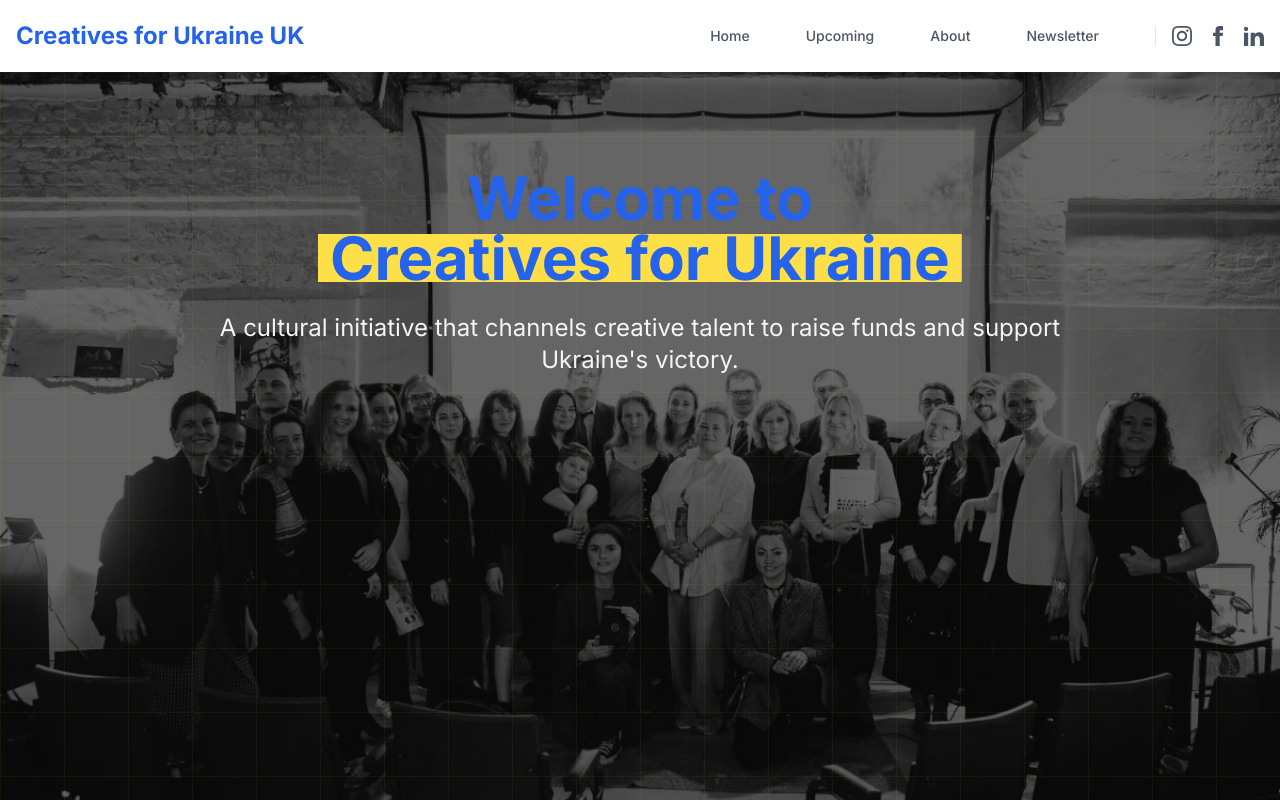
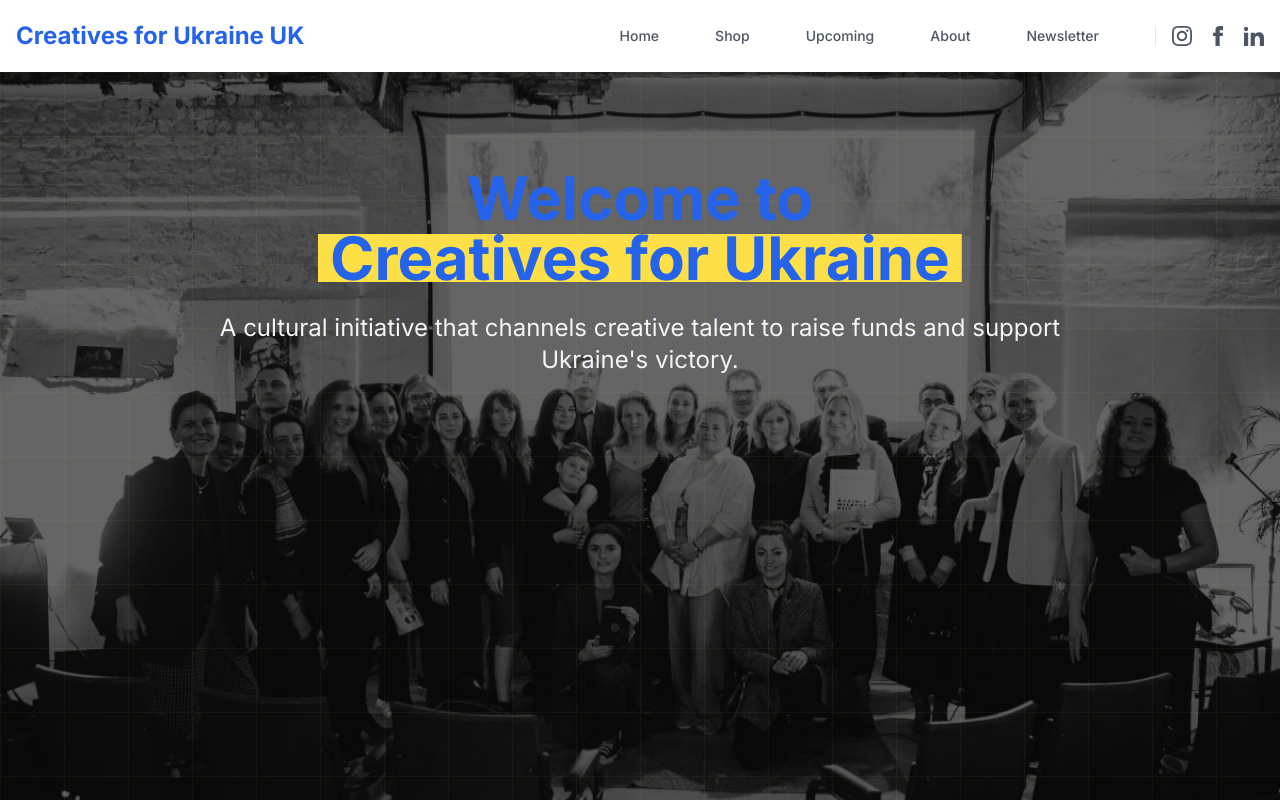
Before and after one commit to Blue-Cardigan/cfu-website, a Next.js app: page / in a window 1280 px wide. Shown: the top 800 px of the page. Built offline with nearby package versions, Linux system fonts and the light colour scheme; no server answers.

Commit message:
Update main shop image heights; fix hydration error

```diff
--- a/package.json
+++ b/package.json
@@ -57,7 +57,6 @@
     "input-otp": "^1.0.1",
     "lucide-react": "^0.323.0",
     "next": "^15.2.4",
-    "next-themes": "^0.2.1",
     "react": "^18.2.0",
     "react-day-picker": "^8.10.0",
     "react-dom": "^18.2.0",
--- a/src/app/shop/page.tsx
+++ b/src/app/shop/page.tsx
@@ -271,13 +271,12 @@
                         src={product.image}
                         alt={product.name}
                         fill
-                        className="object-cover"
+                        className="object-contain"
                         sizes="(max-width: 768px) 100vw, (max-width: 1200px) 50vw, 33vw"
                       />
                     </div>
                     <div className="p-6">
-                      <h3 className="text-xl font-semibold text-gray-900 mb-2">{product.name}</h3>
-                      <p className="text-gray-600 mb-4">{product.description}</p>
+                      <h3 className="text-xl font-semibold text-gray-900 mb-2">{product.name.replace('Creatives For Ukraine logo', '').replace('I\'ll Wear The Suit When The War Is Over ', '').trim().replace(/^\w/, (c) => c.toUpperCase())}</h3>
 
                       {/* Size Selection Dropdown */}
                       <div className="mb-4">
--- a/src/components/Header.tsx
+++ b/src/components/Header.tsx
@@ -1,6 +1,7 @@
 'use client';
 
 import React from 'react';
+import Link from 'next/link';
 import { Button } from '@/components/ui/button';
 import { motion } from 'framer-motion';
 
@@ -26,12 +27,23 @@
           {/* Desktop Navigation */}
           <nav className="hidden md:flex items-center gap-8">
             <ul className="flex space-x-2">
-              {['home', 'upcoming', 'about', 'newsletter'].map((section) => (
+              {['home', 'shop', 'upcoming', 'about', 'newsletter'].map((section) => (
                 <motion.li
                   key={section}
                   whileHover={{ scale: 1.05 }}
                   whileTap={{ scale: 0.95 }}
                 >
+                  {section === 'shop' ? (
+                    <Link href="/shop" passHref legacyBehavior>
+                      <Button
+                        asChild
+                        variant="ghost"
+                        className="text-gray-600 hover:text-blue-600 hover:bg-blue-50 transition-all rounded-full px-6"
+                      >
+                        <a>Shop</a>
+                      </Button>
+                    </Link>
+                  ) : (
                     <Button
                       variant="ghost"
                       onClick={() => scrollToSection(section)}
@@ -39,6 +51,7 @@
                     >
                       {section.charAt(0).toUpperCase() + section.slice(1)}
                     </Button>
+                  )}
                 </motion.li>
               ))}
             </ul>
```
Also changed, not shown: 1 other file (tests, documents, lock files or other folders). Lines whose indentation alone changed are shown as unchanged.
